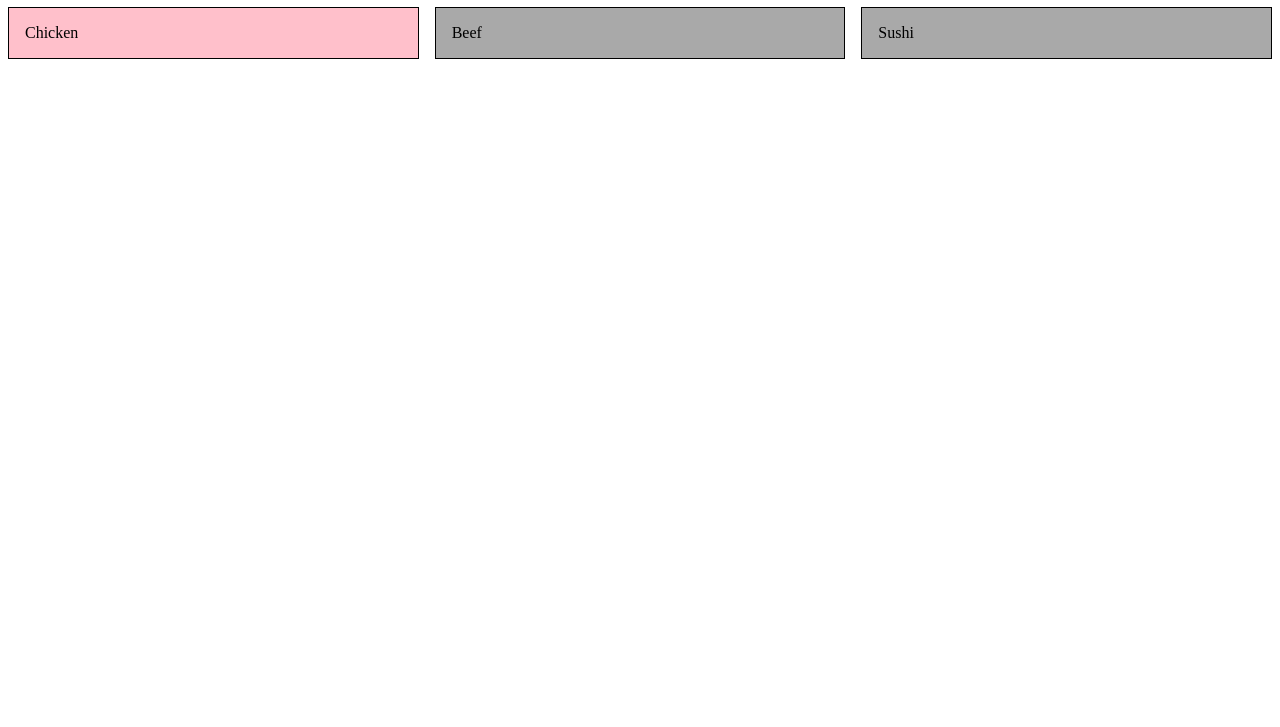
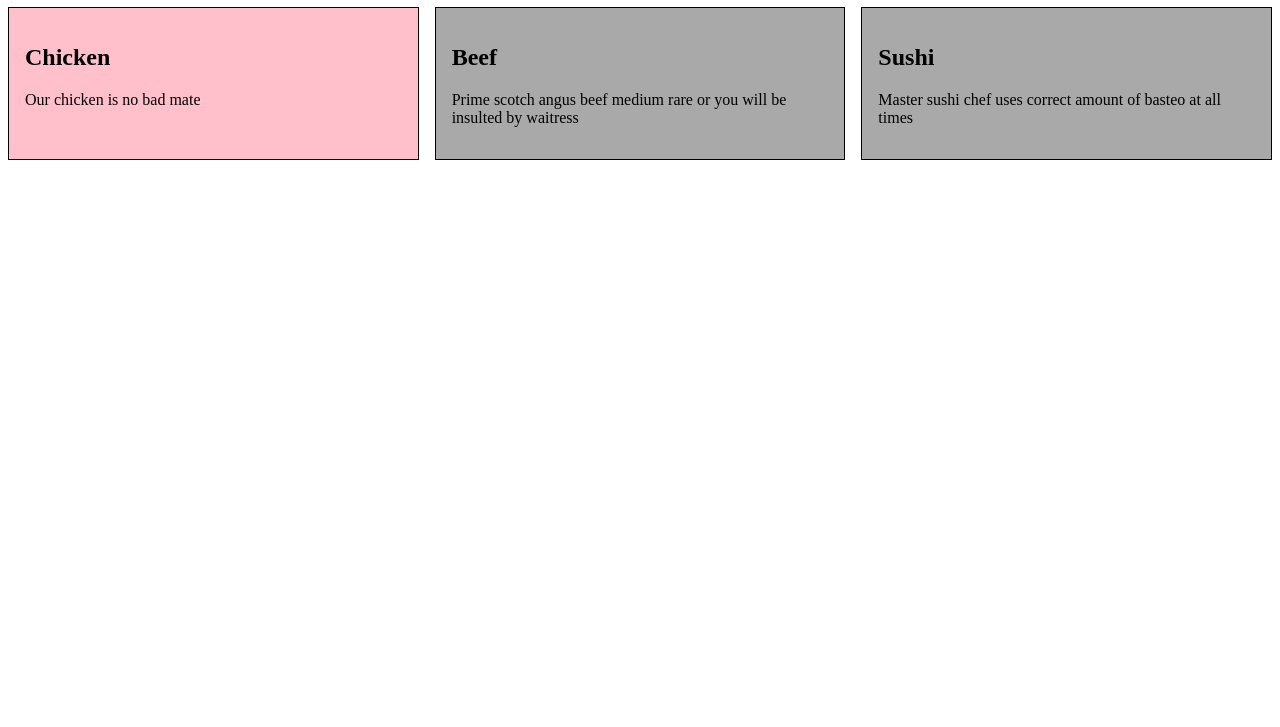
Before and after one commit to LisaJLB/module2-assignment, a plain HTML site: page index.html in a window 1280 px wide. Shown: the part 73-800 px from the top of the page. Drawn offline with Linux system fonts and the light colour scheme.

Commit message:
Update the markup

```diff
--- a/index.html
+++ b/index.html
@@ -8,8 +8,17 @@
 <body>
 	<h1>Our Menu</h1>
 	<ul>
-		<li id= "chicken">Chicken</li>
-        <li>Beef</li>
-        <li>Sushi</li>
+		<li id="chicken">
+			<h2>Chicken</h2>
+			<p>Our chicken is no bad mate</p>
+		</li>
+        <li id="beef">
+			<h2>Beef</h2>
+			<p>Prime scotch angus beef medium rare or you will be insulted by waitress</p>
+		</li>
+        <li id="sushi">
+			<h2>Sushi</h2>
+			<p>Master sushi chef uses correct amount of basteo at all times</p>
+		</li>
 	</ul>
 </body>
```
